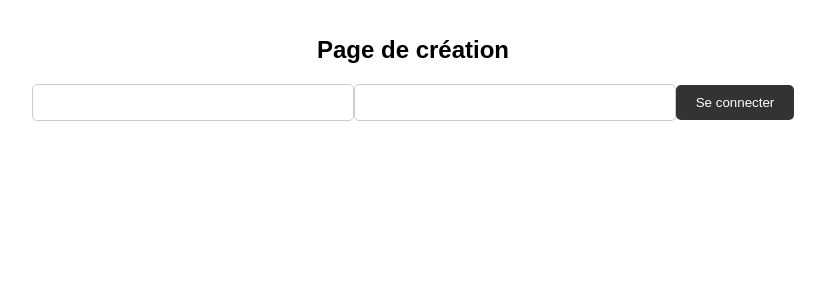
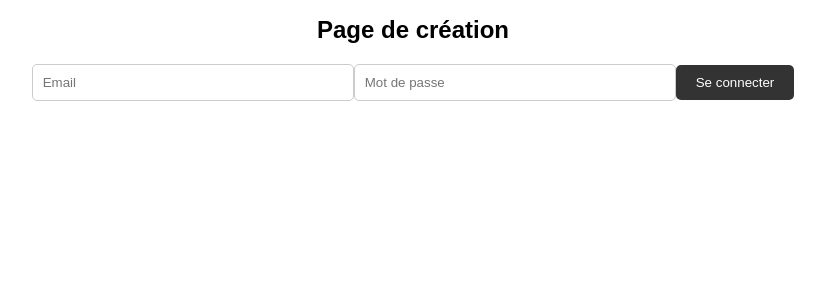
Before and after one commit to anthonyvouin/projet-4-complet, a React (Create React App) app in the folder front/: page /createAccount in a window 1280 px wide. Shown: the top 300 px of the page, without its empty margins (227-1052 px from the left). Built offline with nearby package versions, Linux system fonts and the light colour scheme.

Commit message:
add fixe css
add fixe css

```diff
--- a/front/src/App.tsx
+++ b/front/src/App.tsx
@@ -14,7 +14,6 @@ function App() {
         <Route path="/login" element={<Login></Login>} />
         <Route path="/profil" element={<Profil></Profil>} />
       </Routes>
-      <header className="App-header"></header>
     </div>
   );
 }
--- a/front/src/Components/AllGetImagePublic/AllGetImagePublic.css
+++ b/front/src/Components/AllGetImagePublic/AllGetImagePublic.css
@@ -10,3 +10,24 @@
      margin: 10px;
      /* Espacement entre les images */
  }
+
+ header {
+     background-color: #f2f2f2;
+     padding: 10px;
+ }
+
+ nav ul {
+     list-style-type: none;
+     margin: 0;
+     padding: 0;
+ }
+
+ nav ul li {
+     display: inline;
+     margin-right: 10px;
+ }
+
+ nav ul li a {
+     text-decoration: none;
+     color: #333;
+ }
--- a/front/src/Components/AllGetImagePublic/AllGetImagePublic.tsx
+++ b/front/src/Components/AllGetImagePublic/AllGetImagePublic.tsx
@@ -18,16 +18,29 @@ export default function AllGetImagePublic() {
 
  return (
    <>
-      <Link to="/createAccount"> Inscription</Link>
-      <Link to="/login"> Connexion</Link>
-      <Link to="/profil"> Profil</Link> <br />
+     <header>
+       <nav>
+         <ul>
+           <li>
+             <Link to="/createAccount">Inscription</Link>
+           </li>
+           <li>
+             <Link to="/login">Connexion</Link>
+           </li>
+           <li>
+             <Link to="/profil">Profil</Link>
+           </li>
+         </ul>
+       </nav>
+     </header>
      <div className="image-container">
        {listImage
-          ? listImage.map((list) => (
-              <img src={serverAddress + listImage[0].name} alt="" />
+         ? listImage.map((list, index) => (
+             <img key={index} src={serverAddress + list.name} alt="" />
            ))
          : ""}
      </div>
    </>
  );
+
 }
--- a/front/src/Components/Login/Login.css
+++ b/front/src/Components/Login/Login.css
@@ -2,7 +2,6 @@
       font-family: Arial, sans-serif;
       background-color: white;
       text-align: center;
-      padding: 20px;
   }
 
   /* Style du titre */
--- a/front/src/Components/Login/Login.tsx
+++ b/front/src/Components/Login/Login.tsx
@@ -54,12 +54,14 @@ export default function Login() {
 
       <input
         type="text"
+        placeholder="Email"
         id="email"
         value={email}
         onChange={handleEmailChange}
       ></input>
       <input
         type="password"
+        placeholder="Mot de passe"
         id="password"
         value={password}
         onChange={handlePasswordChange}
--- a/front/src/Components/NewAccount/NewAccount.tsx
+++ b/front/src/Components/NewAccount/NewAccount.tsx
@@ -45,9 +45,21 @@ export default function NewAccount() {
     <>
       <h1>Page de création</h1>
 
-        <input type="text" id="email" value={email} onChange={handleEmailChange}></input>
-        <input type="password" id="password" value={password} onChange={handlePasswordChange}></input>
-        <button onClick={submit}>Se connecter</button>
+      <input
+        type="text"
+        placeholder="Email"
+        id="email"
+        value={email}
+        onChange={handleEmailChange}
+      ></input>
+      <input
+        type="password"
+        placeholder="Mot de passe"
+        id="password"
+        value={password}
+        onChange={handlePasswordChange}
+      ></input>
+      <button onClick={submit}>Se connecter</button>
     </>
   );
 }
```
Lines whose indentation alone changed are shown as unchanged.
